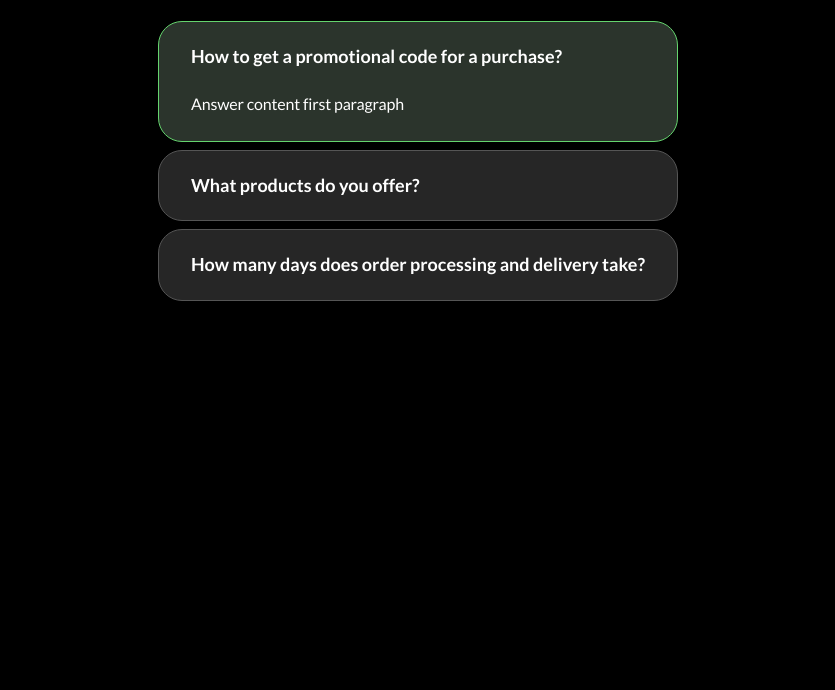
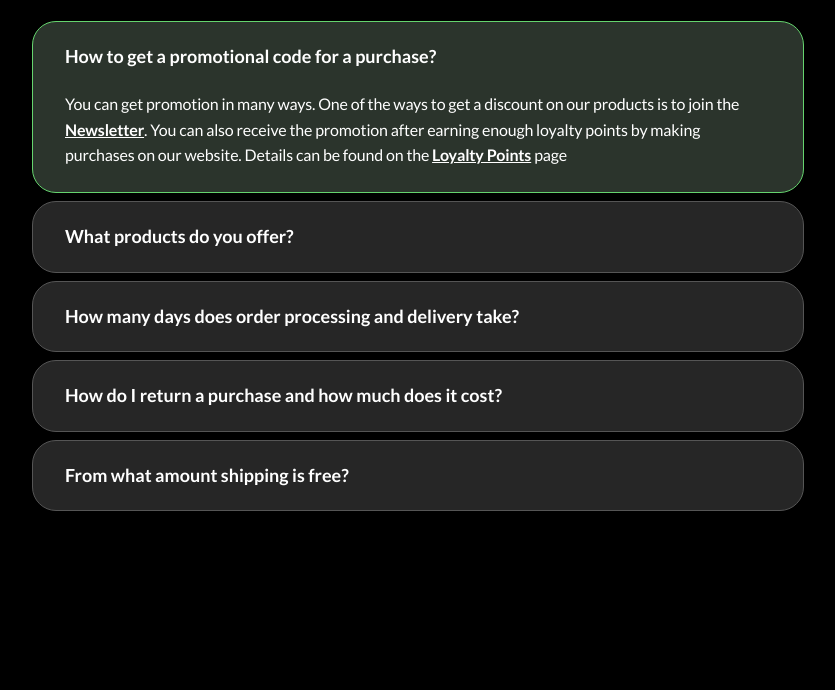
Before and after one commit to meczajkowski/Invo-Spotify-part-4, a website built with Vite: page index.html in a window 1280 px wide. Shown: the part 110-800 px from the top of the page, without its empty margins (222-1057 px from the left). Built offline with nearby package versions, Linux system fonts and the light colour scheme.

Commit message:
add: first answer and more questions

```diff
--- a/index.html
+++ b/index.html
@@ -26,7 +26,9 @@
           </div>
           <div class="faq-question-partial__answer">
             <p class="faq-question-partial__paragraph">
-              Answer content first paragraph
+              You can get promotion in many ways. One of the ways to get a discount on our products is to join the
+              <a href="#"><b>Newsletter</b></a>. You can also receive the promotion after earning enough loyalty points
+              by making purchases on our website. Details can be found on the <a href="#"><b>Loyalty Points</b></a> page
             </p>
           </div>
         </div>
@@ -59,6 +61,32 @@
             </p>
           </div>
         </div>
+        <div class="faq-question-partial">
+          <div class="faq-question-partial__first-line">
+            <div class="faq-question-partial__title">
+              How do I return a purchase and how much does it cost?
+            </div>
+            <div class="faq-question-partial__icon"></div>
+          </div>
+          <div class="faq-question-partial__answer">
+            <p class="faq-question-partial__paragraph">
+              Answer content first paragraph
+            </p>
+          </div>
+        </div>
+        <div class="faq-question-partial">
+          <div class="faq-question-partial__first-line">
+            <div class="faq-question-partial__title">
+              From what amount shipping is free?
+            </div>
+            <div class="faq-question-partial__icon"></div>
+          </div>
+          <div class="faq-question-partial__answer">
+            <p class="faq-question-partial__paragraph">
+              Answer content first paragraph
+            </p>
+          </div>
+        </div>
       </div>
     </div>
   </div>
```
